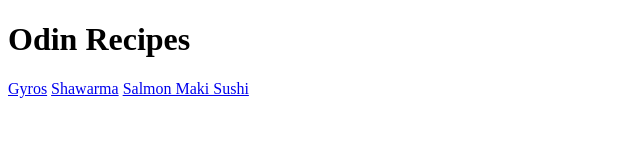
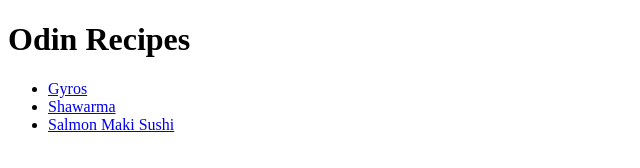
Before and after one commit to lukehardcastle12/odin-recipes, a plain HTML site: page index.html in a window 1280 px wide. Shown: the whole page, without its empty margins (0-640 px from the left). Drawn offline with Linux system fonts and the light colour scheme.

Commit message:
added links to an unordered link

```diff
--- a/index.html
+++ b/index.html
@@ -8,8 +8,10 @@
 </head>
 <body>
     <h1>Odin Recipes</h1>
-    <a href="recipes/gyros.html">Gyros</a>
-    <a href="recipes/shawarma.html">Shawarma</a>
-    <a href="recipes/salmonmakisushi.html">Salmon Maki Sushi</a>
+    <ul>
+        <li><a href="recipes/gyros.html">Gyros</a></li>
+        <li><a href="recipes/shawarma.html">Shawarma</a></li>
+        <li><a href="recipes/salmonmakisushi.html">Salmon Maki Sushi</a></li>
+    </ul>
 </body>
 </html>
```
